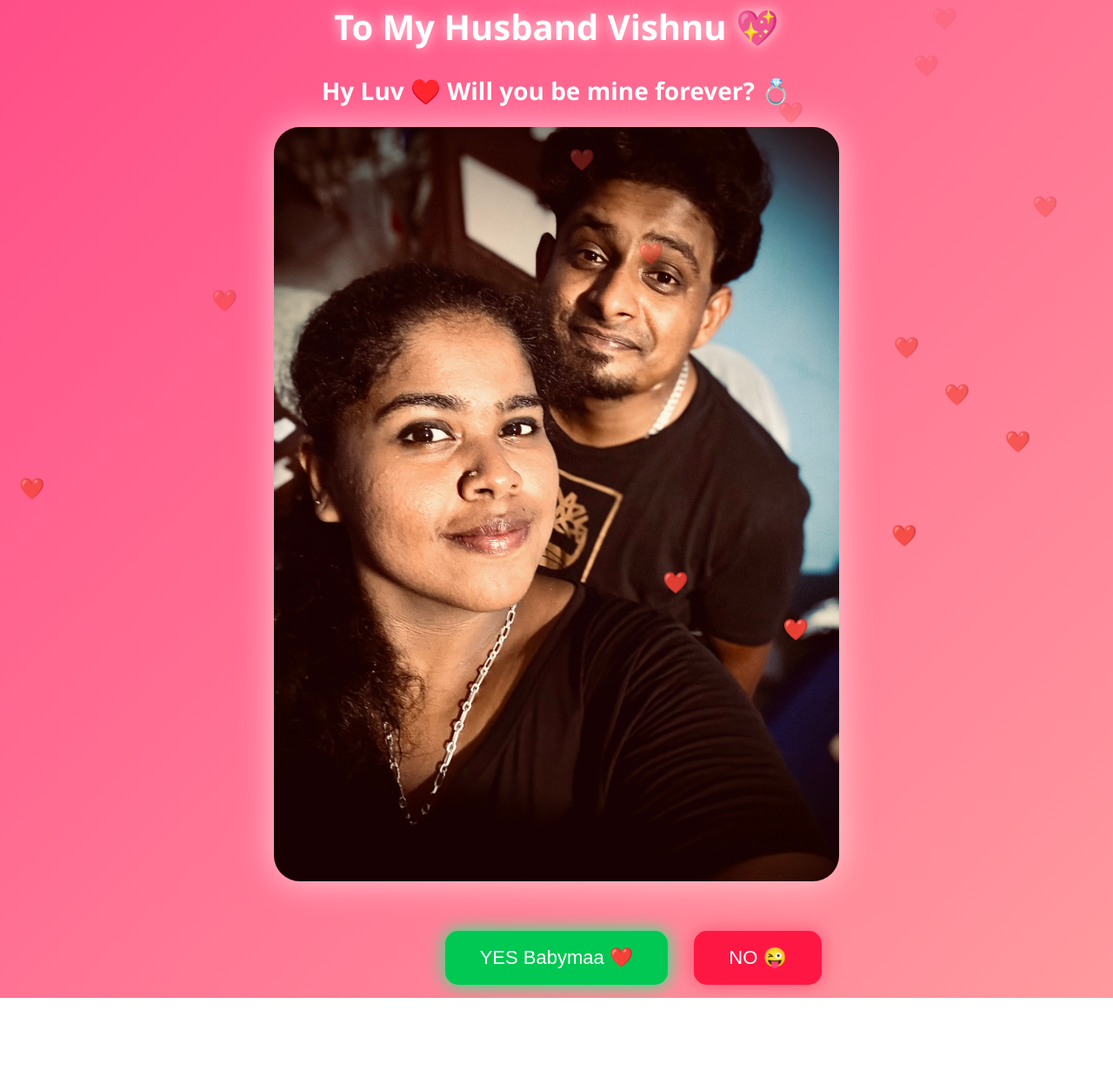
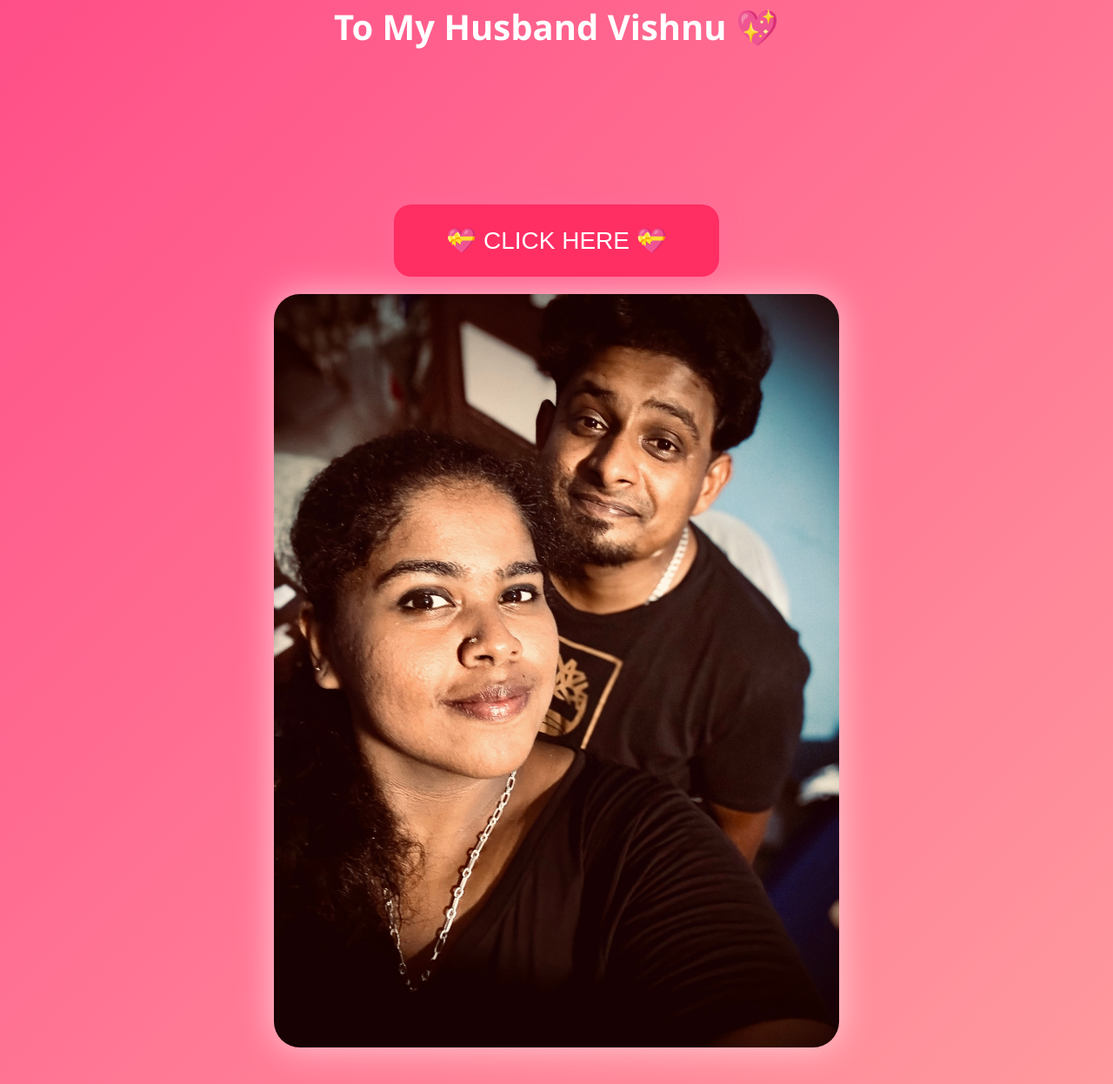
Before and after one commit to archanavinod218-ctrl/valentine, a plain HTML site: page love.html in a window 1280 px wide. Shown: the part 17-1263 px from the top of the page at 87% size. Before the commit the page ends 1164 px from the top, so only its background shows below. Drawn offline with Linux system fonts and the light colour scheme.

Commit message:
Update love.html

```diff
--- a/love.html
+++ b/love.html
@@ -18,55 +18,51 @@ body {
 h1 {
     font-size: 40px;
     margin-top: 20px;
-    text-shadow: 0 0 15px rgba(255,255,255,0.8);
 }
 
-h2 {
+/* BIG SURPRISE BUTTON */
+#startBtn {
+    padding: 25px 60px;
     font-size: 28px;
+    border: none;
+    border-radius: 20px;
+    background: #ff2e63;
+    color: white;
+    box-shadow: 0 0 25px #ff6b9a;
+    margin-top: 150px;
+    cursor: pointer;
 }
 
-/* Bigger Photos */
+/* Photos */
 img {
     width: 80%;
     max-width: 650px;
-    height: auto;
     border-radius: 30px;
     box-shadow: 0 0 40px rgba(255,255,255,0.6);
     display: none;
     margin: 20px auto;
-    transition: transform 0.5s ease;
-}
-
-img:hover {
-    transform: scale(1.05);
 }
 
 /* Buttons */
-button {
+button.action {
     padding: 18px 40px;
     font-size: 22px;
     border: none;
     border-radius: 15px;
     cursor: pointer;
     margin: 15px;
-    transition: 0.3s;
+    display: none;
 }
 
 #yesBtn {
     background: #00c853;
     color: white;
-    box-shadow: 0 0 20px #00ff88;
-}
-
-#yesBtn:hover {
-    transform: scale(1.1);
 }
 
 #noBtn {
     background: #ff1744;
     color: white;
     position: absolute;
-    box-shadow: 0 0 20px #ff4d6d;
 }
 
 /* Teddy */
@@ -81,7 +77,7 @@ button {
     to { transform: scale(1.2); }
 }
 
-/* Final Full Screen Message */
+/* Final message */
 #finalMessage {
     position: fixed;
     top: 0;
@@ -94,8 +90,6 @@ button {
     align-items: center;
     flex-direction: column;
     font-size: 32px;
-    text-align: center;
-    padding: 20px;
 }
 
 /* Fireworks */
@@ -109,26 +103,14 @@ button {
     0% { transform: scale(0.5); opacity: 1; }
     100% { transform: scale(2.5); opacity: 0; }
 }
-
-/* Floating Hearts */
-.heart {
-    position: fixed;
-    bottom: -10px;
-    font-size: 24px;
-    animation: floatUp 5s linear infinite;
-}
-
-@keyframes floatUp {
-    0% { transform: translateY(0); opacity: 1; }
-    100% { transform: translateY(-900px); opacity: 0; }
-}
 </style>
 </head>
 
 <body>
 
 <h1>To My Husband Vishnu 💖</h1>
-<h2>Hy Luv ♥️ Will you be mine forever? 💍</h2>
+
+<button id="startBtn" onclick="startSurprise()">💝 CLICK HERE 💝</button>
 
 <img class="slide" src="./images1.jpg">
 <img class="slide" src="./images2.jpg">
@@ -137,17 +119,15 @@ button {
 
 <br>
 
-<button id="yesBtn" onclick="sayYes()">YES Babymaa ❤️</button>
-<button id="noBtn" onmouseover="moveNo()">NO 😜</button>
+<button id="yesBtn" class="action" onclick="sayYes()">YES Babymaa ❤️</button>
+<button id="noBtn" class="action" onmouseover="moveNo()">NO 😜</button>
 
 <div id="teddy">🧸💞</div>
 
 <div id="finalMessage">
     <h2>Of course you said YES 😘💍</h2>
     <p>Hy Luv ♥️ & Babymaa</p>
-    <p>From Lovers… to Husband & Wife…</p>
-    <p>Still choosing each other every single day ❤️</p>
-    <p><strong>Forever & Ever 💖 No Returns 😜</strong></p>
+    <p>Forever Together ❤️</p>
 </div>
 
 <audio id="music" loop>
@@ -156,23 +136,43 @@ button {
 
 <script>
 
+/* Start surprise */
+function startSurprise() {
+
+    document.getElementById("startBtn").style.display = "none";
+
+    document.querySelectorAll(".slide").forEach(img => {
+        img.style.display = "block";
+    });
+
+    document.getElementById("yesBtn").style.display = "inline-block";
+    document.getElementById("noBtn").style.display = "inline-block";
+
+    let music = document.getElementById("music");
+    music.pause();
+    music.currentTime = 0;
+    music.play().catch(()=>{});
+}
+
+/* Slideshow */
 let slideIndex = 0;
 let slides = document.getElementsByClassName("slide");
-slides[0].style.display = "block";
 
 setInterval(function() {
+    if (slides.length === 0) return;
+
     for (let i = 0; i < slides.length; i++) {
         slides[i].style.display = "none";
     }
+
     slideIndex++;
-    if (slideIndex >= slides.length) {
-        slideIndex = 0;
-    }
+    if (slideIndex >= slides.length) slideIndex = 0;
+
     slides[slideIndex].style.display = "block";
 }, 3000);
 
+/* YES button */
 function sayYes() {
-    document.getElementById("music").play().catch(()=>{});
     document.getElementById("teddy").style.display = "block";
 
     setTimeout(() => {
@@ -181,6 +181,7 @@ function sayYes() {
     }, 2000);
 }
 
+/* NO run away */
 function moveNo() {
     let x = Math.random() * (window.innerWidth - 150);
     let y = Math.random() * (window.innerHeight - 80);
@@ -189,6 +190,7 @@ function moveNo() {
     btn.style.top = y + "px";
 }
 
+/* Fireworks */
 function startFireworks() {
     setInterval(() => {
         let fire = document.createElement("div");
@@ -201,15 +203,6 @@ function startFireworks() {
     }, 300);
 }
 
-setInterval(function() {
-    let heart = document.createElement("div");
-    heart.classList.add("heart");
-    heart.innerHTML = "❤️";
-    heart.style.left = Math.random() * 100 + "vw";
-    document.body.appendChild(heart);
-    setTimeout(() => heart.remove(), 5000);
-}, 300);
-
 </script>
 
 </body>
```
